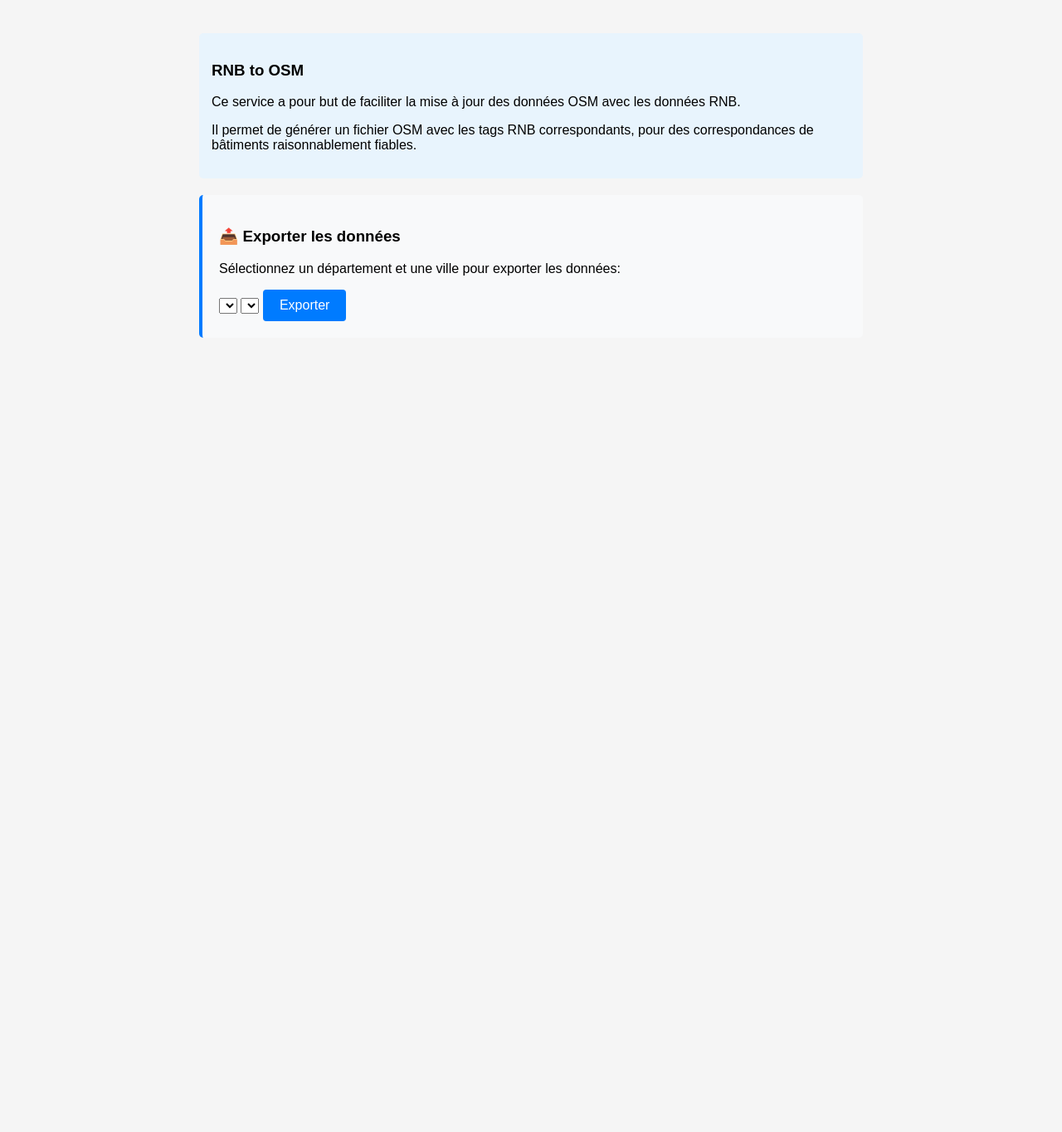
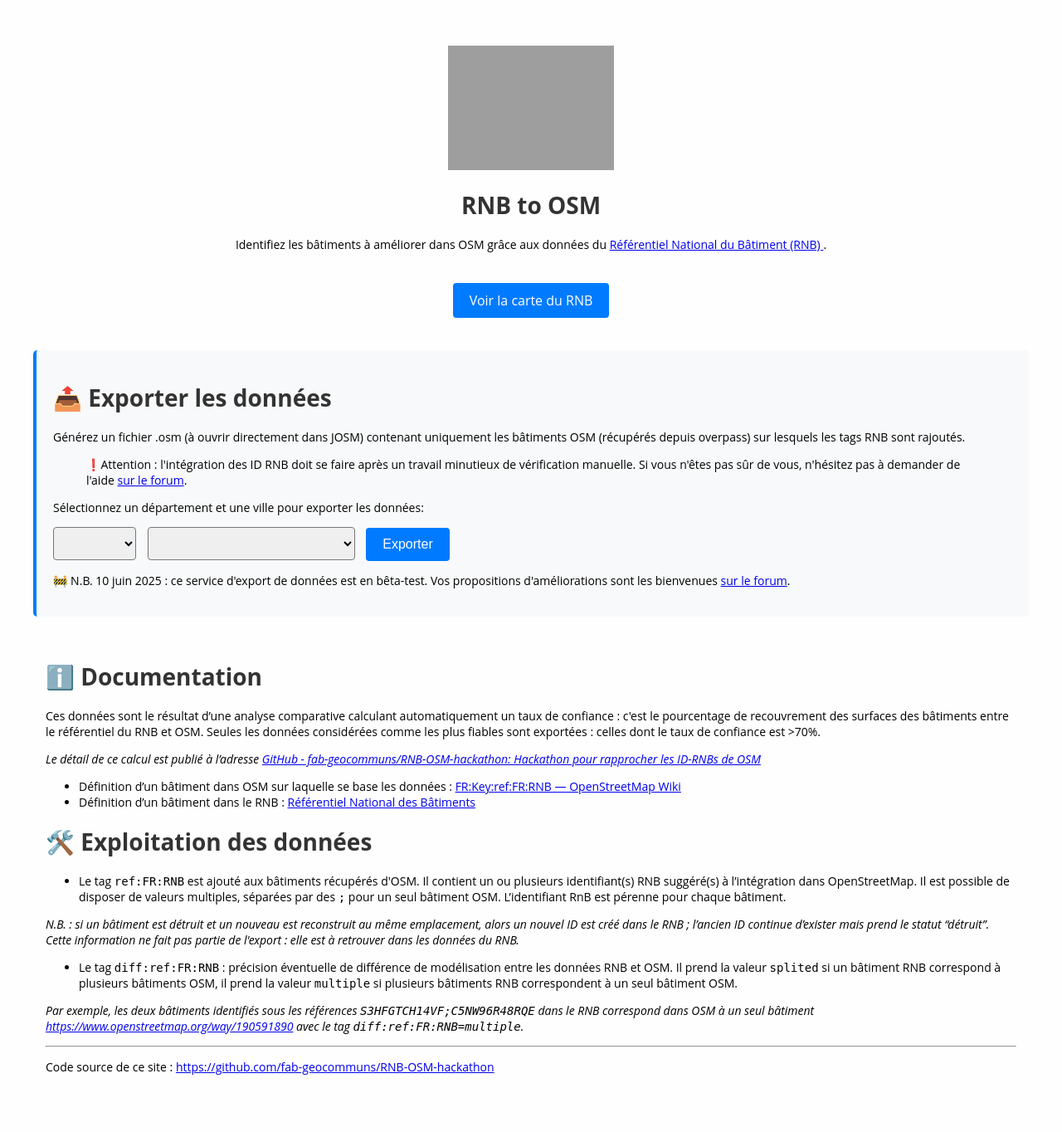
Before and after one commit to fab-geocommuns/RNB-OSM-hackathon, a Flask app: template rnb_to_osm/templates/index.html in a window 1280 px wide. Shown: the whole page at 83% size. Before the commit the page ends 407 px from the top, so only its background shows below. Run offline with Flask 3, Linux system fonts and the light colour scheme; the template is opened without the code that fills it, so the values that code supplies are empty; parts of the project's set-up code (start-up, migrations or seed data) failed here and were passed over; grey boxes are pictures that could not be loaded.

Commit message:
Better index

```diff
--- a/rnb_to_osm/templates/index.html
+++ b/rnb_to_osm/templates/index.html
@@ -1,37 +1,45 @@
 <!DOCTYPE html>
 <html lang="en">
+
 <head>
     <meta charset="UTF-8">
     <meta name="viewport" content="width=device-width, initial-scale=1.0">
-    <title>RNB - OSM Matching</title>
+    <title>RNB to OSM</title>
     <style>
         body {
-            font-family: Arial, sans-serif;
-            max-width: 800px;
+            font-family: "Open Sans", sans-serif;
+            font-size: 14px;
+            max-width: 1200px;
             margin: 0 auto;
             padding: 20px;
-            background-color: #f5f5f5;
+            background-color: #fefefe;
         }
+
         .container {
             background-color: white;
             padding: 30px;
             border-radius: 8px;
-            box-shadow: 0 2px 10px rgba(0,0,0,0.1);
+            box-shadow: 0 2px 10px rgba(0, 0, 0, 0.1);
         }
+
+        .centered {
+            text-align: center;
+        }
+
         h1 {
             color: #333;
-            text-align: center;
         }
+
         .info {
-            background-color: #e8f4fd;
             padding: 15px;
             border-radius: 5px;
             margin: 20px 0;
         }
-        .success {
-            color: #28a745;
-            font-weight: bold;
+
+        .info img {
+            max-height: 150px;
         }
+
         .export-section {
             background-color: #f8f9fa;
             padding: 20px;
@@ -39,7 +47,8 @@
             margin: 20px 0;
             border-left: 4px solid #007bff;
         }
-        .btn {
+
+        .button {
             background-color: #007bff;
             color: white;
             padding: 10px 20px;
@@ -47,30 +56,46 @@
             border-radius: 4px;
             cursor: pointer;
             font-size: 16px;
+            text-decoration: none;
+            height: 40px;
         }
-        .btn:hover {
+
+        select {
+            height: 40px;
+            border-radius: 4px;
+            padding: 0 10px;
+            font-size: 16px;
+            margin-right: 10px;
+        }
+
+        .button:hover {
             background-color: #0056b3;
         }
-        .btn:disabled {
+
+        .button:disabled {
             background-color: #6c757d;
             cursor: not-allowed;
         }
+
         #status {
             margin-top: 15px;
             padding: 10px;
             border-radius: 4px;
             display: none;
         }
+
         .status-success {
             background-color: #d4edda;
             color: #155724;
             border: 1px solid #c3e6cb;
         }
+
         .status-error {
             background-color: #f8d7da;
             color: #721c24;
             border: 1px solid #f5c6cb;
         }
+
         .status-pending {
             background-color: #fff3cd;
             color: #856404;
@@ -78,23 +103,101 @@
         }
     </style>
 </head>
+
 <body>
-        <div class="info">
-            <h3>RNB to OSM</h3>
-            <p>Ce service a pour but de faciliter la mise à jour des données OSM avec les données RNB.</p>
-            <p>Il permet de générer un fichier OSM avec les tags RNB correspondants, pour des correspondances de bâtiments raisonnablement fiables.</p>
-        </div>
+    <div class="info centered">
+        <img src="{{ url_for('static', filename='RNB-to-OSM.svg') }}" alt="RNB to OSM" />
+        <h1>RNB to OSM</h1>
+        <p>Identifiez les bâtiments à améliorer dans OSM grâce aux données du
+            <a href="https://rnb.beta.gouv.fr/" target="_blank">
+                Référentiel National du Bâtiment (RNB)
+            </a>.
+        </p>
+        <br />
+        <p><a class="button" href="https://rnb.beta.gouv.fr/carte" target="_blank">Voir la carte du RNB</a>
+        </p>
 
-        <div class="export-section">
-            <h3>📤 Exporter les données</h3>
-            <p>Sélectionnez un département et une ville pour exporter les données:</p>
-            <select id="departmentSelect" value="00">
-            </select>
-            <select id="citySelect" value="00000">
-            </select>
-            <button id="exportBtn" class="btn" onclick="triggerExport()">Exporter</button>
-            <div id="status"></div>
-        </div>
+    </div>
+    <div class="export-section">
+        <h1>
+            <span><span class="emoticon">📤</span></span>&nbsp;Exporter les données
+        </h1>
+        <p>Générez un fichier .osm (à ouvrir directement dans JOSM) contenant uniquement les bâtiments OSM
+            (récupérés depuis overpass) sur lesquels les tags RNB sont rajoutés.</p>
+        <blockquote>
+            <p><span data-emoticon="exclamation"><span class="emoticon">❗</span></span>Attention : l'intégration des ID
+                RNB doit se faire après un travail minutieux de vérification manuelle. Si vous n'êtes pas sûr de vous,
+                n'hésitez pas à demander de l'aide <a
+                    href="https://forum.openstreetmap.fr/" rel="noreferrer" target="_blank">sur le forum</a>.</p>
+        </blockquote>
+        <p>Sélectionnez un département et une ville pour exporter les données:</p>
+
+        <select placeholder="Département" id="departmentSelect" style="min-width: 100px;">
+        </select>
+        <select placeholder="Ville" id="citySelect" style="min-width: 250px;">
+        </select>
+        <button id="exportBtn" class="button" onclick="triggerExport()">Exporter</button>
+        <div id="status"></div>
+        <p><span></span><span>🚧</span></span> N.B. 10 juin 2025 : ce service d'export de données est en bêta-test. Vos
+            propositions d'améliorations sont les bienvenues <a
+                href="https://forum.openstreetmap.fr/" rel="noreferrer" target="_blank">sur le forum</a>.</p>
+    </div>
+    <div class="info">
+        <h1>
+            <span data-emoticon="information_source"><span>ℹ️</span></span>&nbsp;Documentation
+        </h1>
+        <p>Ces données sont le résultat d’une analyse comparative calculant automatiquement un taux de confiance : c'est
+            le pourcentage de recouvrement des surfaces des bâtiments entre le référentiel du RNB et OSM. Seules les
+            données considérées comme les plus fiables sont exportées : celles dont le taux de confiance est &gt;70%.
+        </p>
+        <p><em>Le détail de ce calcul est publié à l’adresse <a
+                    href="https://github.com/fab-geocommuns/RNB-OSM-hackathon" rel="noreferrer" target="_blank">GitHub -
+                    fab-geocommuns/RNB-OSM-hackathon: Hackathon pour rapprocher les ID-RNBs de OSM</a></em></p>
+        <ul class="markdown__list">
+            <li>
+                <span>Définition d’un bâtiment dans OSM sur laquelle se base les données :&nbsp;<a
+
+                        href="https://wiki.openstreetmap.org/wiki/FR:Key:ref:FR:RNB#D%C3%A9finition_d'un_b%C3%A2timent_dans_OSM"
+                        rel="noreferrer" target="_blank">FR<span data-emoticon="key"><span>:Key:</span></span>ref<span
+                            data-emoticon="fr"><span>:FR:</span></span>RNB — OpenStreetMap Wiki</a></span>
+            </li>
+            <li>
+                <span>Définition d’un bâtiment dans le RNB :&nbsp;<a
+                        href="https://rnb.beta.gouv.fr/definition" rel="noreferrer" target="_blank">Référentiel National
+                        des Bâtiments</a></span>
+            </li>
+        </ul>
+        <h1><span data-emoticon="hammer_and_wrench"><span>🛠️</span></span>&nbsp;Exploitation
+            des données</h1>
+        <ul class="markdown__list">
+            <li><span>Le tag&nbsp;<span class="codespan__pre-wrap"><code>ref:FR:RNB</code></span>&nbsp;est ajouté aux
+                    bâtiments récupérés d'OSM. Il contient un ou plusieurs identifiant(s) RNB suggéré(s) à l’intégration
+                    dans OpenStreetMap. Il est possible de disposer de valeurs multiples, séparées par des&nbsp;<span
+                        class="codespan__pre-wrap"><code>;</code></span>&nbsp;pour un seul bâtiment OSM. L’identifiant
+                    RnB est pérenne pour chaque bâtiment.</span></li>
+        </ul>
+        <p><em>N.B. : si un bâtiment est détruit et un nouveau est reconstruit au même emplacement, alors un nouvel ID
+                est créé dans le RNB ; l’ancien ID continue d’exister mais prend le statut “détruit”. Cette information
+                ne fait pas partie de l'export : elle est à retrouver dans les données du RNB.</em></p>
+        <ul class="markdown__list">
+            <li><span>Le tag&nbsp;<span class="codespan__pre-wrap"><code>diff:ref:FR:RNB</code></span>&nbsp;: précision
+                    éventuelle de différence de modélisation entre les données RNB et OSM. Il prend la valeur&nbsp;<span
+                        class="codespan__pre-wrap"><code>splited</code></span>&nbsp;si un bâtiment RNB correspond à
+                    plusieurs bâtiments OSM, il prend la valeur&nbsp;<span
+                        class="codespan__pre-wrap"><code>multiple</code></span>&nbsp;si plusieurs bâtiments RNB
+                    correspondent à un seul bâtiment OSM.</span></li>
+        </ul>
+        <p><em>Par exemple, les deux bâtiments identifiés sous les références <span
+                    class="codespan__pre-wrap"><code>S3HFGTCH14VF;C5NW96R48RQE</code></span> dans le RNB correspond dans
+                OSM à un seul bâtiment <a
+                    href="https://www.openstreetmap.org/way/190591890" rel="noreferrer"
+                    target="_blank">https://www.openstreetmap.org/way/190591890</a> avec le tag <span
+                    class="codespan__pre-wrap"><code>diff:ref:FR:RNB=multiple</code></span>.</em></p>
+        <hr />
+        <p>Code source de ce site : <a
+                href="https://github.com/fab-geocommuns/RNB-OSM-hackathon" rel="noreferrer"
+                target="_blank">https://github.com/fab-geocommuns/RNB-OSM-hackathon</a> </p>
+
     </div>
 
     <script>
@@ -200,4 +303,5 @@
         }
     </script>
 </body>
+
 </html>
```
Also changed, not shown: rnb_to_osm/static/RNB-to-OSM.svg (added).
